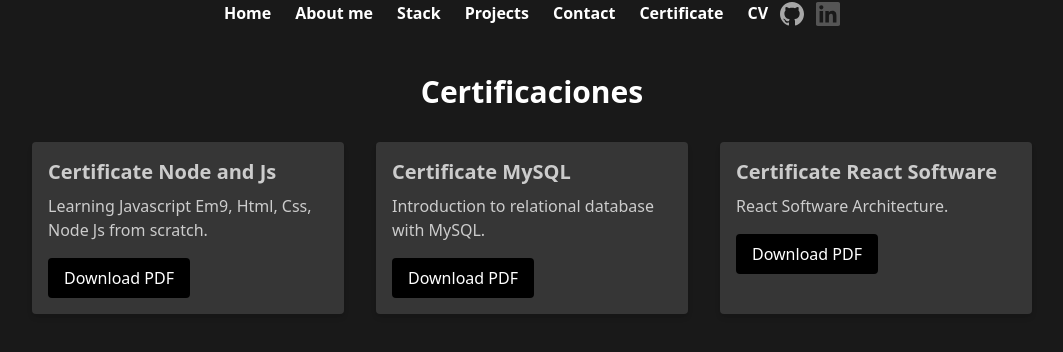
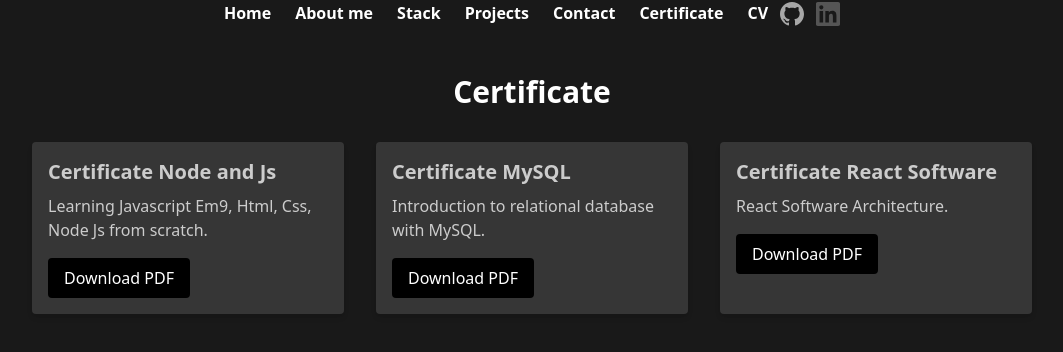
Before and after one commit to Bayronvillanea/Portfolio, a React (Vite) app: page /Certificaciones in a window 1280 px wide. Shown: the top 352 px of the page, without its empty margins (108-1171 px from the left). Built offline with nearby package versions, Linux system fonts and the light colour scheme.

Commit message:
title Certificate

```diff
--- a/src/compontes/Certificaciones.jsx
+++ b/src/compontes/Certificaciones.jsx
@@ -20,7 +20,7 @@
 
   return (
     <div className="container mx-auto mt-8 p-4">
-      <h1 className="text-3xl font-bold mb-4 text-center text-white">Certificaciones</h1>
+      <h1 className="text-3xl font-bold mb-4 text-center text-white">Certificate</h1>
 
       <div className="flex flex-wrap justify-center">
         <div className="bg-fondo p-4 m-4 rounded shadow-md w-full md:w-1/2 lg:w-1/3 xl:w-1/4">
```
